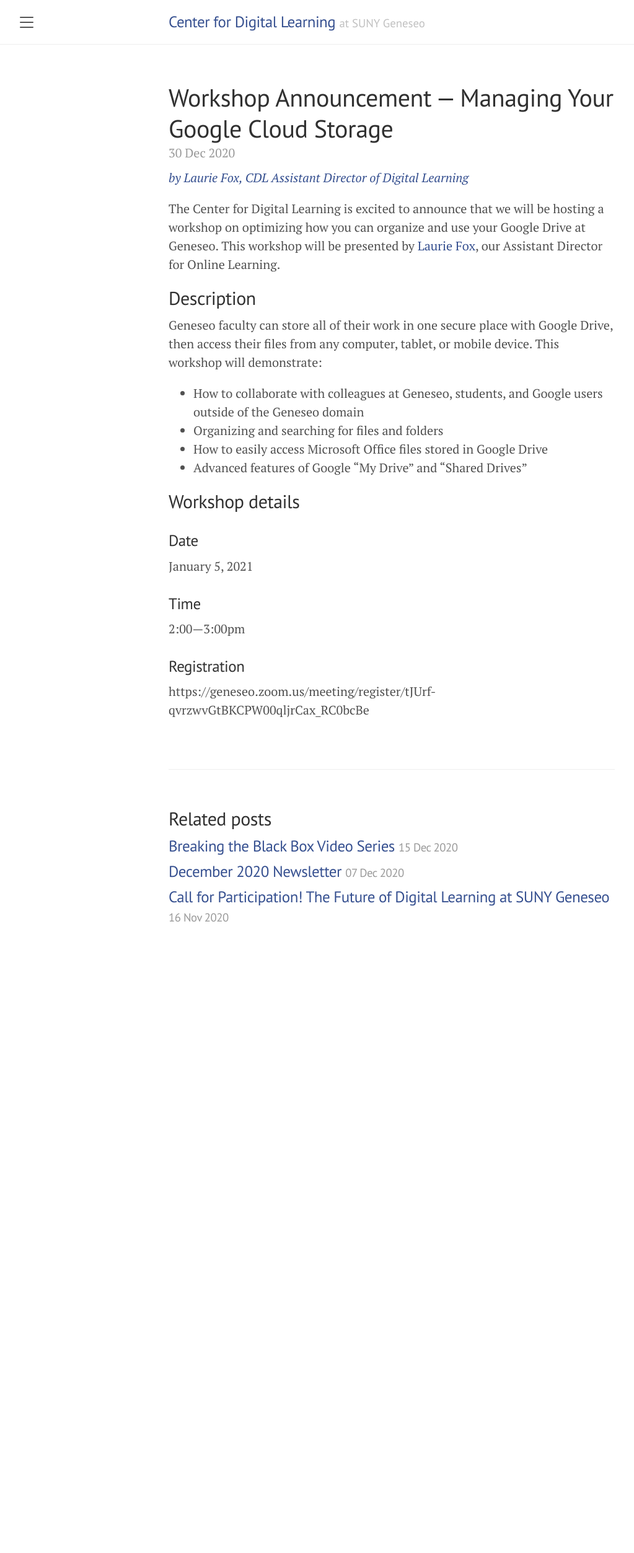
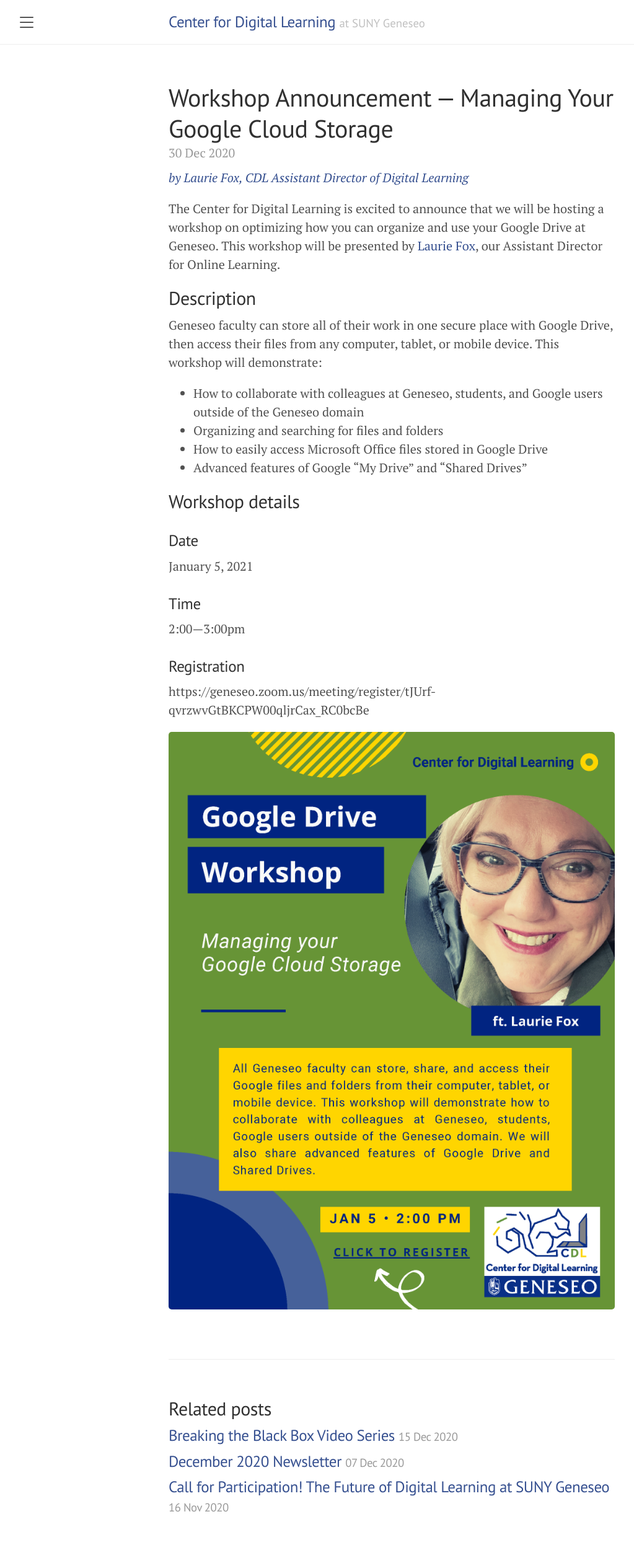
Before and after one commit to cdl-geneseo/cdl-geneseo.github.io, a Jekyll site: the page built from _posts/2020-12-30-workshop-announcement-managing-your-google-cloud-storage.md, in a window 1280 px wide. Shown: the whole page at 62% size, without its empty margins (8-1031 px from the left). Built offline with Jekyll 4.4.1, drawn with Linux system fonts in a browser that asks for light colours; before the commit the page ends 1555 px from its top, so only the background shows below that.

Commit message:
updating laurie's post

```diff
--- a/_posts/2020-12-30-workshop-announcement-managing-your-google-cloud-storage.md
+++ b/_posts/2020-12-30-workshop-announcement-managing-your-google-cloud-storage.md
@@ -26,3 +26,5 @@
 
 ### Registration
 https://geneseo.zoom.us/meeting/register/tJUrf-qvrzwvGtBKCPW00qljrCax_RC0bcBe
+
+![CDL Managing Your Google Cloud Storage workshop flyer](/images/CDLMYGCSWorkshopFlyer.png)
```
Also changed, not shown: images/CDLMYGCSWorkshopFlyer.png (added).
